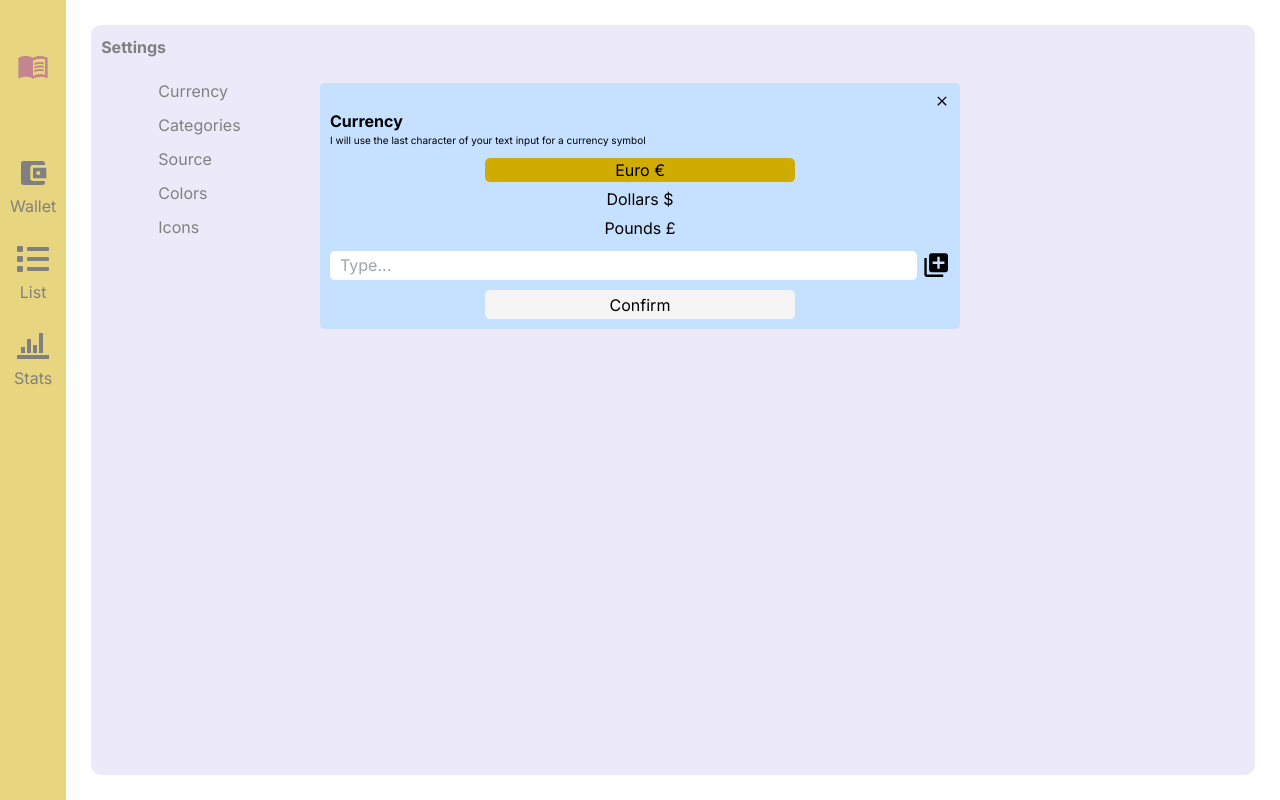
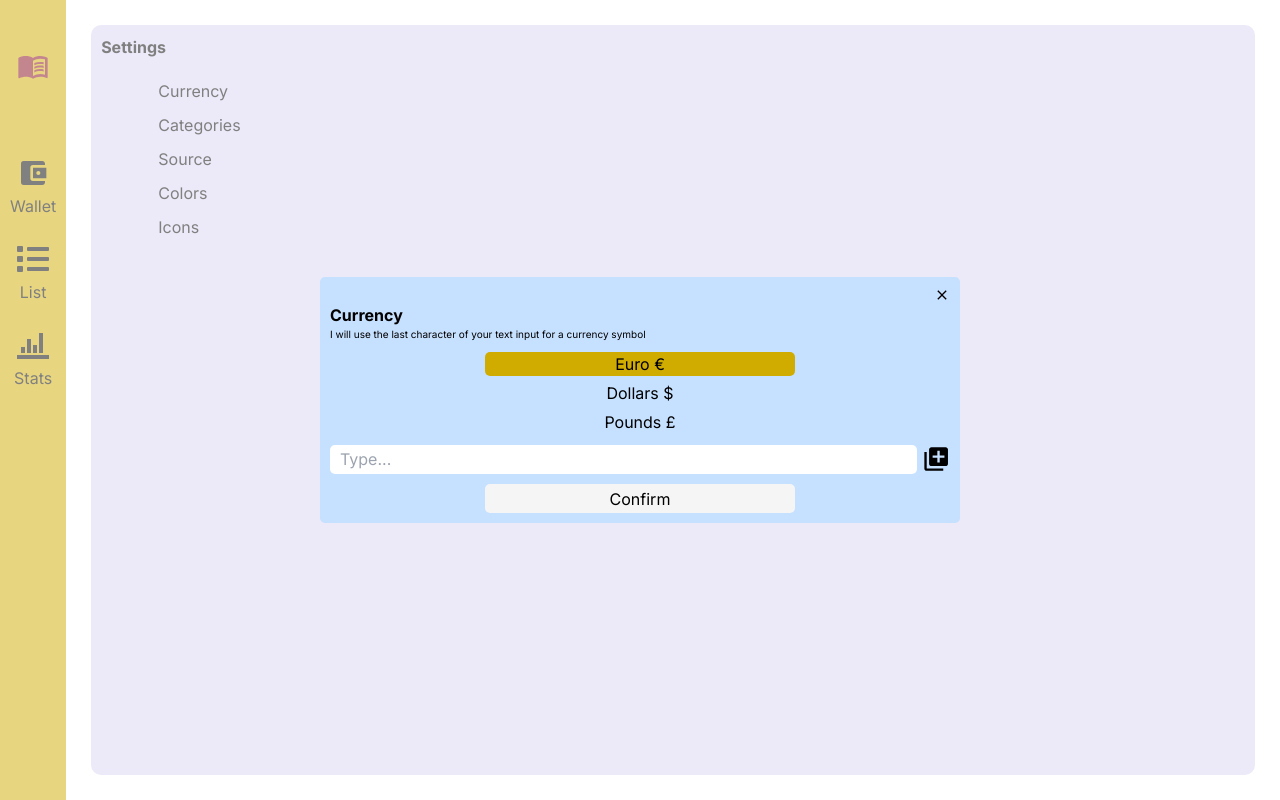
Before and after one commit to eimuciu/cash-tracker, a Next.js app: page /settings in a window 1280 px wide. Both pictures are taken after a click on the element "Currency". Built offline with nearby package versions, Linux system fonts and the light colour scheme.

Commit message:
Fixing issues with modal closing button

```diff
--- a/src/app/components/modal/index.tsx
+++ b/src/app/components/modal/index.tsx
@@ -28,19 +28,20 @@ export default function Modal({
 
       <div
         className={
-          'max-h-[90%] overflow-y-auto relative z-1 w-[50%] flex flex-col mx-auto top-[15%] translate-y-[-15%] md:w-[90%] rounded-[5px] p-[10px]' +
+          'max-h-[85%] overflow-y-auto relative z-1 w-[50%] flex flex-col mx-auto top-[50%] translate-y-[-50%] md:w-[90%] rounded-[5px] p-[10px]' +
           ' ' +
           `bg-[${colorPalette.blueued}]`
         }
       >
-        <IoMdClose className="self-end cursor-pointer" onClick={closeModal} />
+        <div className="self-end cursor-pointer">
+          <IoMdClose onClick={closeModal} />
+        </div>
         <p className="font-bold mb-[10px]">
           {header}
           <span className="text-[10px] font-normal block">
             {postHeader && postHeader}
           </span>
         </p>
-
         <div className="flex justify-center flex-col items-center">
           {children}
         </div>
```
